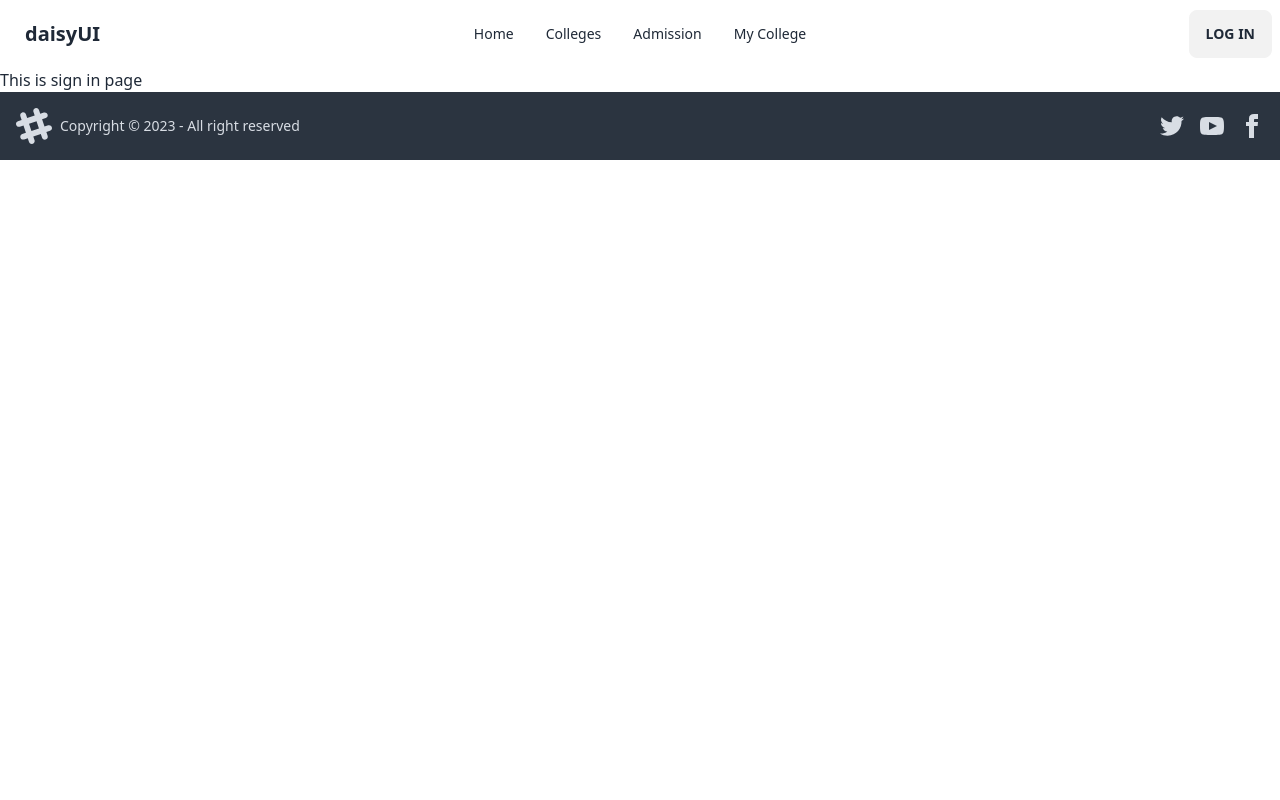
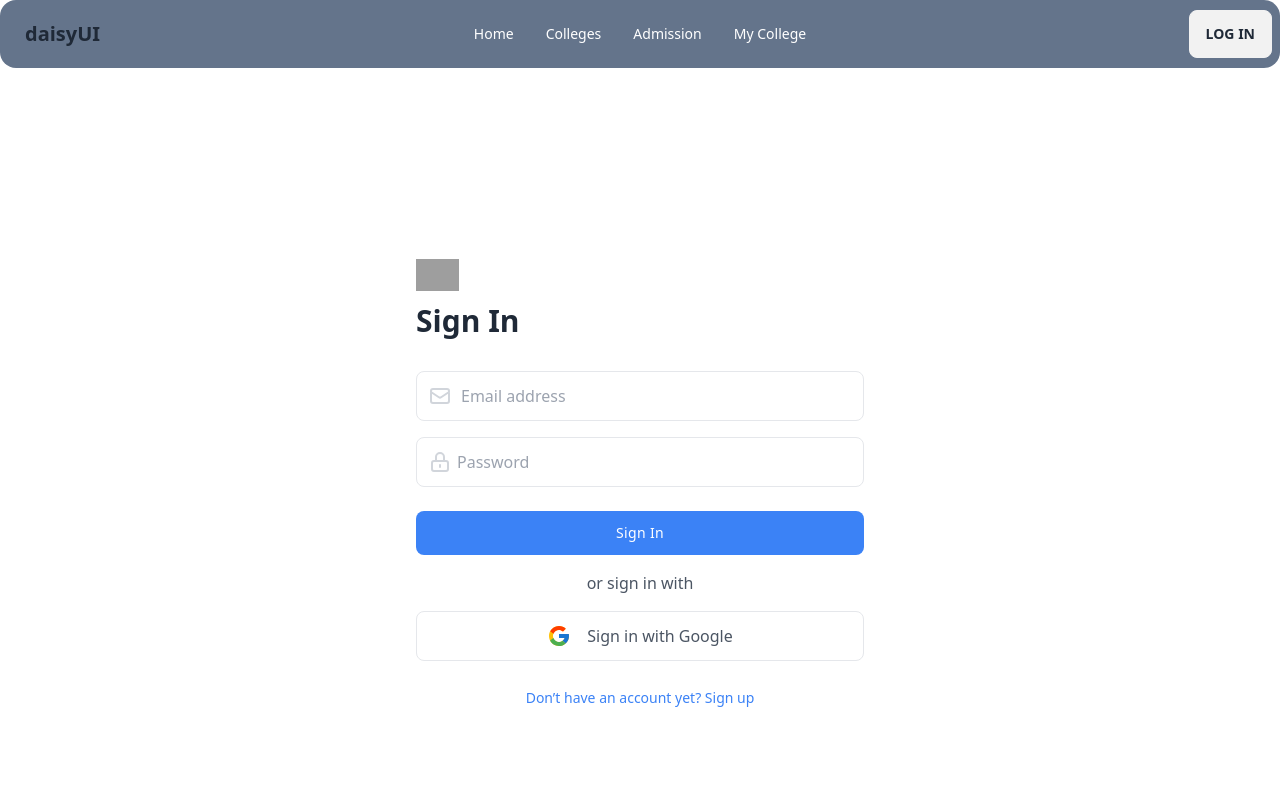
Before and after one commit to rh-abir/college-service-hub-client, a React (Vite) app: page /signin in a window 1280 px wide. Shown: the top 800 px of the page. Built offline with nearby package versions, Linux system fonts and the light colour scheme; no server answers; grey boxes are pictures that could not be loaded.

Commit message:
make provider

```diff
--- a/package.json
+++ b/package.json
@@ -15,6 +15,7 @@
     "match-sorter": "^6.3.1",
     "react": "^18.2.0",
     "react-dom": "^18.2.0",
+    "react-icons": "^4.10.1",
     "react-router-dom": "^6.14.2",
     "sort-by": "^1.2.0"
   },
--- a/src/components/shared/navbar/NavBar.jsx
+++ b/src/components/shared/navbar/NavBar.jsx
@@ -1,19 +1,25 @@
-import { Link } from "react-router-dom";
+import { Link, NavLink } from "react-router-dom";
 
 const NavBar = () => {
+
+
+  const hover = "hover:text-subMain transitions text-white";
+  const Hover = ({ isActive }) => (isActive ? "text-subMain" : hover);
+
+
   const navLink = (
     <>
       <li>
-        <Link to="/">Home</Link>
+        <NavLink to="/" className={Hover}>Home</NavLink>
       </li>
       <li>
-        <Link to="/Colleges">Colleges</Link>
+        <NavLink to="/Colleges" className={Hover}>Colleges</NavLink>
       </li>
       <li>
-        <Link to="/admissionColleges">Admission</Link>
+        <NavLink to="/admissionColleges" className={Hover}>Admission</NavLink>
       </li>
       <li>
-        <Link to="/my-colleges">My College</Link>
+        <NavLink to="/my-colleges" className={Hover}>My College</NavLink>
       </li>
     </>
   );
@@ -21,7 +27,7 @@
   const isShow = false;
 
   return (
-    <div className="navbar bg-base-100 container mx-auto">
+    <div className="navbar bg-slate-500 mb-4 container rounded-2xl mx-auto">
       <div className="navbar-start">
         <div className="dropdown">
           <label tabIndex={0} className="btn btn-ghost lg:hidden">
@@ -45,19 +51,19 @@
             className="menu menu-sm dropdown-content mt-3 z-[1] p-2 shadow bg-base-100 rounded-box w-52"
           >
             {navLink}
-
           </ul>
         </div>
         <a className="btn btn-ghost normal-case text-xl">daisyUI</a>
       </div>
       <div className="navbar-center hidden lg:flex">
-        <ul className="menu menu-horizontal px-1">
-          {navLink}
-        </ul>
+        <ul className="menu menu-horizontal px-1">{navLink}</ul>
       </div>
       <div className="navbar-end">
-       { ! isShow ?  <Link to='/signin' className="btn">Log In</Link> :
-
+        {!isShow ? (
+          <Link to="/signin" className="btn">
+            Log In
+          </Link>
+        ) : (
           <div className="">
             <div className="dropdown dropdown-end">
               <label tabIndex={0} className="btn btn-ghost btn-circle avatar">
@@ -70,18 +76,15 @@
                 className="menu menu-sm dropdown-content mt-2 z-[1] p-2 shadow bg-base-100 rounded-box w-52"
               >
                 <li>
-                  <a>
-                    Profile
-                  </a>
+                  <NavLink>Profile</NavLink>
                 </li>
                 <li>
-                  <a>Logout</a>
+                  <NavLink>Logout</NavLink>
                 </li>
               </ul>
             </div>
-          </div>}
-
-
+          </div>
+        )}
       </div>
     </div>
   );
--- a/src/main.jsx
+++ b/src/main.jsx
@@ -5,9 +5,12 @@
 
 import { RouterProvider } from "react-router-dom";
 import router from "./router/router";
+import AuthProviders from "./provider/AuthProviders";
 
 ReactDOM.createRoot(document.getElementById("root")).render(
   <React.StrictMode>
-    <RouterProvider router={router} />
+    <AuthProviders>
+      <RouterProvider router={router} />
+    </AuthProviders>
   </React.StrictMode>
 );
--- a/src/page/authentication/signin/Signin.jsx
+++ b/src/page/authentication/signin/Signin.jsx
@@ -1,9 +1,126 @@
+const Signin = () => {
 
+  const handleSubmit = (event) => {
 
-const Signin = () => {
+    event.preventDefault();
+    console.log(event.target.email)
+
+    const form = event.target;
+    const email = form.email?.value;
+    const password = form.password?.value;
+
+    console.log(email, password)
+
+  }
+
   return (
-    <div>
-      This is sign in page
+    <div className="bg-white dark:bg-gray-900">
+      <div className="container flex items-center justify-center min-h-screen px-6 mx-auto">
+        <form onSubmit={handleSubmit}  className="w-full max-w-md">
+          <img
+            className="w-auto h-7 sm:h-8"
+            src="https://merakiui.com/images/logo.svg"
+            alt=""
+          />
+
+          <h1 className="mt-3 text-2xl font-semibold text-gray-800 capitalize sm:text-3xl dark:text-white">
+            sign In
+          </h1>
+
+          <div className="relative flex items-center mt-8">
+            <span className="absolute">
+              <svg
+                xmlns="http://www.w3.org/2000/svg"
+                className="w-6 h-6 mx-3 text-gray-300 dark:text-gray-500"
+                fill="none"
+                viewBox="0 0 24 24"
+                stroke="currentColor"
+                strokeWidth="2"
+              >
+                <path
+                  strokeLinecap="round"
+                  strokeLinejoin="round"
+                  d="M3 8l7.89 5.26a2 2 0 002.22 0L21 8M5 19h14a2 2 0 002-2V7a2 2 0 00-2-2H5a2 2 0 00-2 2v10a2 2 0 002 2z"
+                />
+              </svg>
+            </span>
+            <input
+              type="email"
+              className="block w-full py-3 text-gray-700 bg-white border rounded-lg px-11 dark:bg-gray-900 dark:text-gray-300 dark:border-gray-600 focus:border-blue-400 dark:focus:border-blue-300 focus:ring-blue-300 focus:outline-none focus:ring focus:ring-opacity-40"
+              placeholder="Email address"
+            />
+          </div>
+
+          <div className="relative flex items-center mt-4">
+            <span className="absolute">
+              <svg
+                xmlns="http://www.w3.org/2000/svg"
+                className="w-6 h-6 mx-3 text-gray-300 dark:text-gray-500"
+                fill="none"
+                viewBox="0 0 24 24"
+                stroke="currentColor"
+                strokeWidth="2"
+              >
+                <path
+                  strokeLinecap="round"
+                  strokeLinejoin="round"
+                  d="M12 15v2m-6 4h12a2 2 0 002-2v-6a2 2 0 00-2-2H6a2 2 0 00-2 2v6a2 2 0 002 2zm10-10V7a4 4 0 00-8 0v4h8z"
+                />
+              </svg>
+            </span>
+
+            <input
+              type="password"
+              className="block w-full px-10 py-3 text-gray-700 bg-white border rounded-lg dark:bg-gray-900 dark:text-gray-300 dark:border-gray-600 focus:border-blue-400 dark:focus:border-blue-300 focus:ring-blue-300 focus:outline-none focus:ring focus:ring-opacity-40"
+              placeholder="Password"
+            />
+          </div>
+
+          <div className="mt-6">
+
+            <input type="submit" className="w-full px-6 py-3 text-sm font-medium tracking-wide text-white capitalize transition-colors duration-300 transform bg-blue-500 rounded-lg hover:bg-blue-400 focus:outline-none focus:ring focus:ring-blue-300 focus:ring-opacity-50" value="Sign In" />
+
+            <p className="mt-4 text-center text-gray-600 dark:text-gray-400">
+              or sign in with
+            </p>
+
+            <a
+              href="#"
+              className="flex items-center justify-center px-6 py-3 mt-4 text-gray-600 transition-colors duration-300 transform border rounded-lg dark:border-gray-700 dark:text-gray-200 hover:bg-gray-50 dark:hover:bg-gray-600"
+            >
+              <svg className="w-6 h-6 mx-2" viewBox="0 0 40 40">
+                <path
+                  d="M36.3425 16.7358H35V16.6667H20V23.3333H29.4192C28.045 27.2142 24.3525 30 20 30C14.4775 30 10 25.5225 10 20C10 14.4775 14.4775 9.99999 20 9.99999C22.5492 9.99999 24.8683 10.9617 26.6342 12.5325L31.3483 7.81833C28.3717 5.04416 24.39 3.33333 20 3.33333C10.7958 3.33333 3.33335 10.7958 3.33335 20C3.33335 29.2042 10.7958 36.6667 20 36.6667C29.2042 36.6667 36.6667 29.2042 36.6667 20C36.6667 18.8825 36.5517 17.7917 36.3425 16.7358Z"
+                  fill="#FFC107"
+                />
+                <path
+                  d="M5.25497 12.2425L10.7308 16.2583C12.2125 12.59 15.8008 9.99999 20 9.99999C22.5491 9.99999 24.8683 10.9617 26.6341 12.5325L31.3483 7.81833C28.3716 5.04416 24.39 3.33333 20 3.33333C13.5983 3.33333 8.04663 6.94749 5.25497 12.2425Z"
+                  fill="#FF3D00"
+                />
+                <path
+                  d="M20 36.6667C24.305 36.6667 28.2167 35.0192 31.1742 32.34L26.0159 27.975C24.3425 29.2425 22.2625 30 20 30C15.665 30 11.9842 27.2359 10.5975 23.3784L5.16254 27.5659C7.92087 32.9634 13.5225 36.6667 20 36.6667Z"
+                  fill="#4CAF50"
+                />
+                <path
+                  d="M36.3425 16.7358H35V16.6667H20V23.3333H29.4192C28.7592 25.1975 27.56 26.805 26.0133 27.9758C26.0142 27.975 26.015 27.975 26.0158 27.9742L31.1742 32.3392C30.8092 32.6708 36.6667 28.3333 36.6667 20C36.6667 18.8825 36.5517 17.7917 36.3425 16.7358Z"
+                  fill="#1976D2"
+                />
+              </svg>
+
+              <span className="mx-2">Sign in with Google</span>
+            </a>
+
+            <div className="mt-6 text-center ">
+              <a
+                href="#"
+                className="text-sm text-blue-500 hover:underline dark:text-blue-400"
+              >
+                Don’t have an account yet? Sign up
+              </a>
+            </div>
+          </div>
+        </form>
+      </div>
     </div>
   );
 };
--- a/src/page/authentication/signup/Signup.jsx
+++ b/src/page/authentication/signup/Signup.jsx
@@ -1,11 +1,17 @@
+import { useContext } from "react";
+import { AuthContext } from "../../../provider/AuthProviders";
 
 
-const signup = () => {
-  return (
-    <div>
-      this is signup page
-    </div>
-  );
+const Signup = () => {
+
+    const user = useContext(AuthContext)
+    console.log(user)
+
+    return (
+        <div>
+            <h2>This is signup page</h2>
+        </div>
+    );
 };
 
-export default signup;
+export default Signup;
--- a/src/page/home/home/Home.jsx
+++ b/src/page/home/home/Home.jsx
@@ -1,8 +1,12 @@
+import SearchBar from "../searchBar/SearchBar";
 
 const Home = () => {
     return (
-        <div className="text-3xl text-center bg-green-300">
-            Home page
+        <div className="container mx-auto h-screen">
+            <SearchBar />
+
+
+
         </div>
     );
 };
--- /dev/null
+++ b/src/page/home/searchBar/SearchBar.jsx
@@ -0,0 +1,29 @@
+import { FaSearch } from "react-icons/fa";
+
+const SearchBar = () => {
+
+    const handleSearch = (event) => {
+        event.preventDefault()
+        const text = event.target.text.value;
+        console.log(text)
+
+    }
+
+  return (
+    <div className="w-80 mx-auto">
+      <form onSubmit={handleSearch}>
+        <input
+          type="text"
+          name="text"
+          placeholder="Type here"
+          className="input input-bordered input-primary w-full max-w-xs "
+        />
+        <button className=" -ml-7 ">
+            <FaSearch></FaSearch>
+        </button>
+      </form>
+    </div>
+  );
+};
+
+export default SearchBar;
--- /dev/null
+++ b/src/provider/AuthProviders.jsx
@@ -0,0 +1,79 @@
+import { createContext, useEffect, useState } from "react";
+import { GithubAuthProvider, GoogleAuthProvider, createUserWithEmailAndPassword, getAuth, onAuthStateChanged, signInWithEmailAndPassword, signInWithPopup, signOut } from "firebase/auth";
+import app from "../firebase/firebase.config";
+
+
+
+
+export const AuthContext = createContext(null);
+
+const auth = getAuth(app)
+
+const googleProvider = new GoogleAuthProvider();
+const githubProvider = new GithubAuthProvider();
+
+const AuthProviders = ({children}) => {
+
+    const [user, setUser] = useState(null)
+
+    const [loading, setLoading] =  useState(true);
+
+
+    const signUp = (email, password) => {
+        setLoading(false)
+        return createUserWithEmailAndPassword(auth, email, password)
+    }
+
+    const singIn = (email, password) => {
+        setLoading(false)
+        return signInWithEmailAndPassword(auth, email, password)
+    }
+
+    const googleLogin = () => {
+        setLoading(false)
+        return signInWithPopup(auth, googleProvider)
+    }
+
+    const gitHubLogin = () => {
+        setLoading(false)
+        return signInWithPopup(auth, githubProvider)
+    }
+
+
+    const logOut = () => {
+        return signOut(auth)
+    }
+
+
+    useEffect( () => {
+        const unscribe = onAuthStateChanged(auth, loggedUser => {
+            setUser(loggedUser)
+            setLoading(false)
+        })
+
+        return () => {
+            unscribe()
+        }
+
+    }, [])
+
+    const authInfo = {
+
+        user,
+        signUp,
+        singIn,
+        googleLogin,
+        gitHubLogin,
+        logOut,
+        loading,
+
+    }
+
+    return (
+        <AuthContext.Provider value={authInfo}>
+            {children}
+        </AuthContext.Provider>
+    );
+};
+
+export default AuthProviders;
--- a/src/router/router.jsx
+++ b/src/router/router.jsx
@@ -20,7 +20,7 @@
           element: <Signin />
         },
         {
-          path: '/singup',
+          path: '/signup',
           element: <Signup />
         }
       ]
```
Also changed, not shown: .eslintrc.cjs, 1 other file (tests, documents, lock files or other folders).
